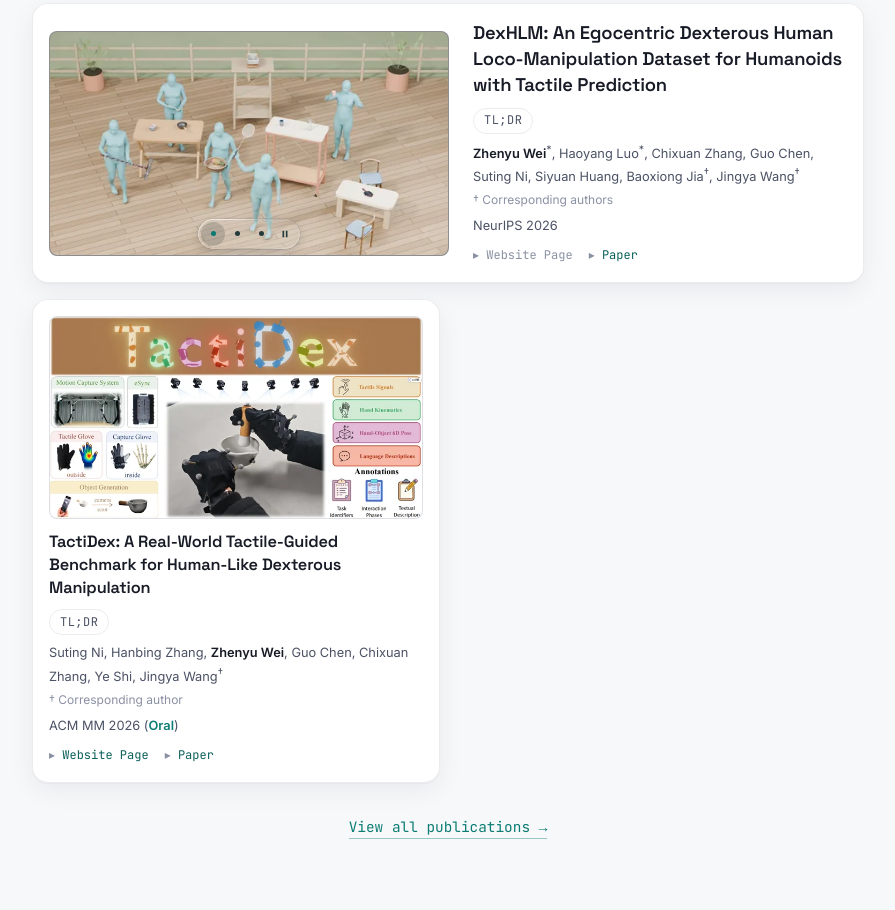
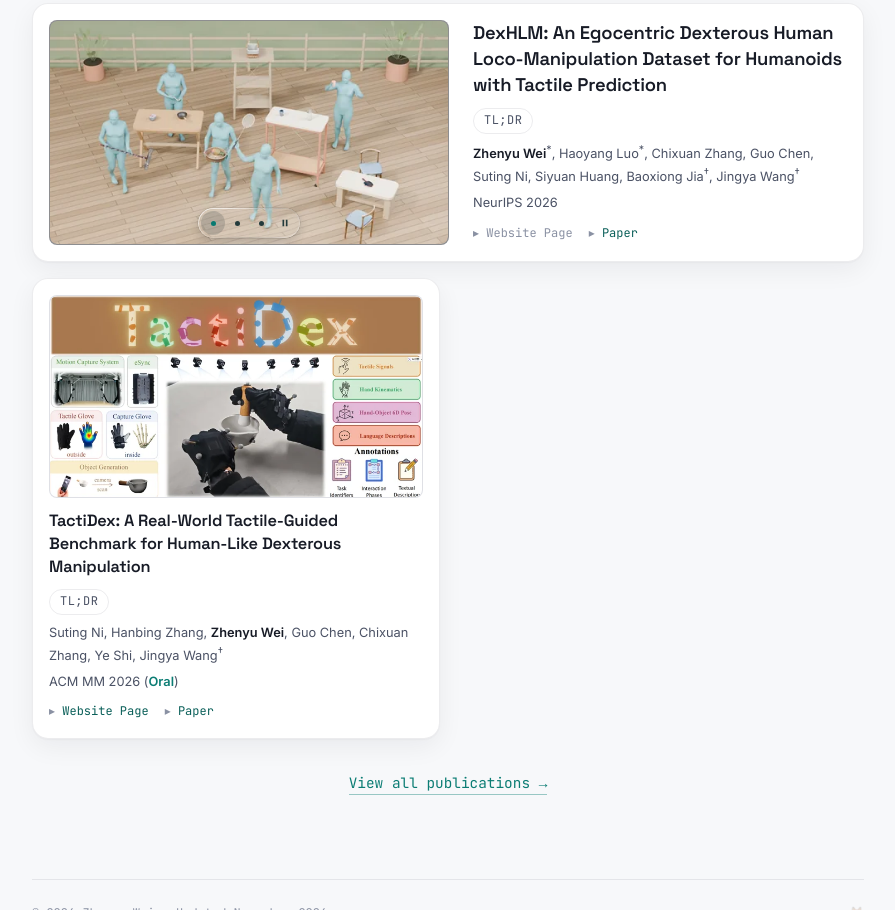
Before and after one commit to zhenyuwei-me/zhenyuwei-me.github.io, a plain HTML site: page index.html in a window 1280 px wide. Shown: the part 540-1450 px from the top of the page, without its empty margins (192-1087 px from the left). Drawn offline with Linux system fonts and the light colour scheme.

Commit message:
Match homepage author notes to the reference layout

```diff
--- a/index.html
+++ b/index.html
@@ -131,7 +131,6 @@
                 <div aria-label="TL;DR" class="pub-popover" hidden="" id="research-summary" role="dialog">DexHLM pairs first-person RGB-D with body motion, hand motion, object trajectories, and tactile measurements. It uses touch to refine contact and predicts tactile signals from egocentric observations to support recovery of whole-body interactions.</div>
               </div>
               <p class="pub-authors"><strong>Zhenyu Wei</strong><sup>*</sup>, Haoyang Luo<sup>*</sup>, Chixuan Zhang, Guo Chen, Suting Ni, Siyuan Huang, Baoxiong Jia<sup>†</sup>, Jingya Wang<sup>†</sup></p>
-              <p class="pub-note">† Corresponding authors</p>
               <p class="pub-venue">NeurIPS 2026</p>
               <p class="pub-links">
                 <a aria-disabled="true" role="link" tabindex="-1">Website Page</a>
@@ -152,7 +151,6 @@
                   <div aria-label="TL;DR" class="pub-popover" hidden="" id="tactidex-summary" role="dialog">TactiDex combines whole-hand tactile measurements with hand motion and object states. Its TactiSkill framework uses these signals to transfer human demonstrations to single-hand and bimanual robot manipulation.</div>
                 </div>
                 <p class="pub-authors">Suting Ni, Hanbing Zhang, <strong>Zhenyu Wei</strong>, Guo Chen, Chixuan Zhang, Ye Shi, Jingya Wang<sup>†</sup></p>
-              <p class="pub-note">† Corresponding author</p>
                 <p class="pub-venue">ACM MM 2026 (<strong class="pub-highlight">Oral</strong>)</p>
                 <p class="pub-links">
                   <a href="https://tactidex.github.io/" rel="noopener" target="_blank">Website Page</a>
```
